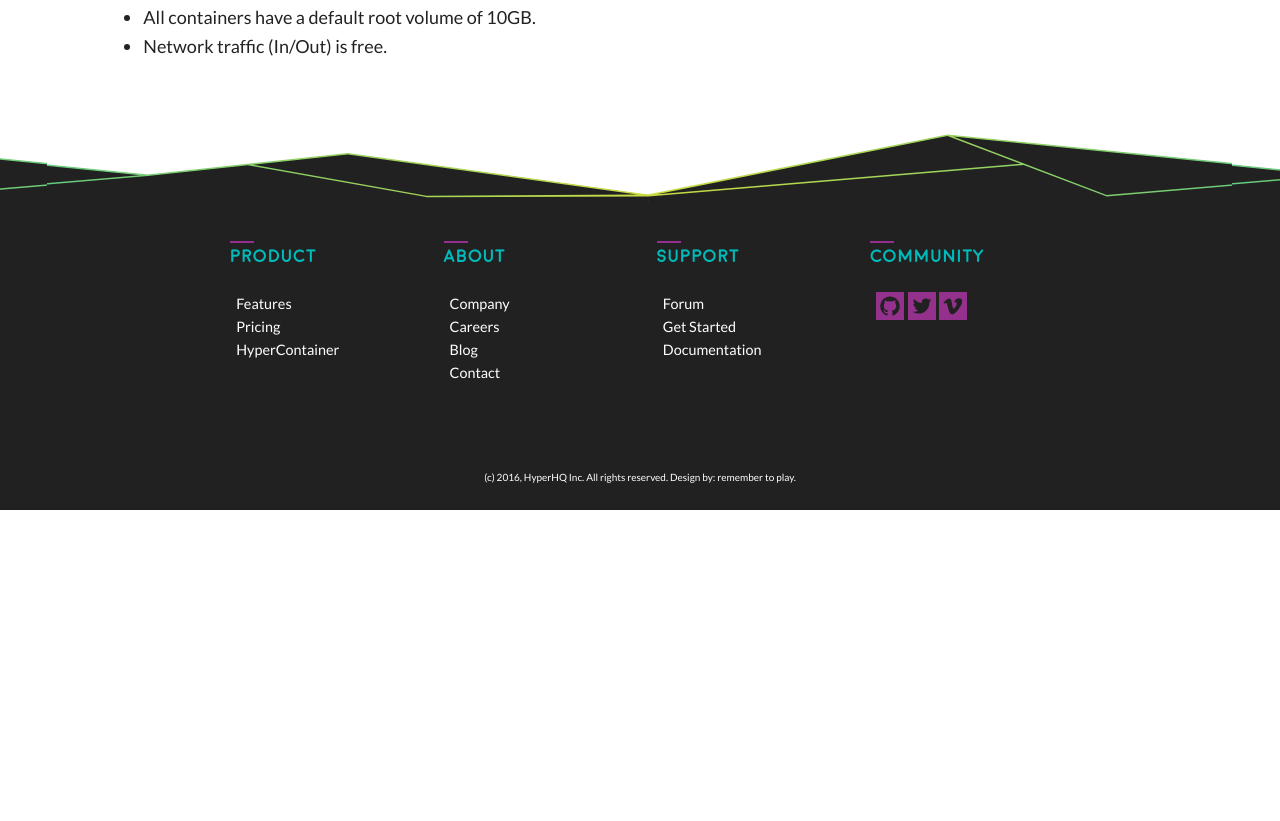
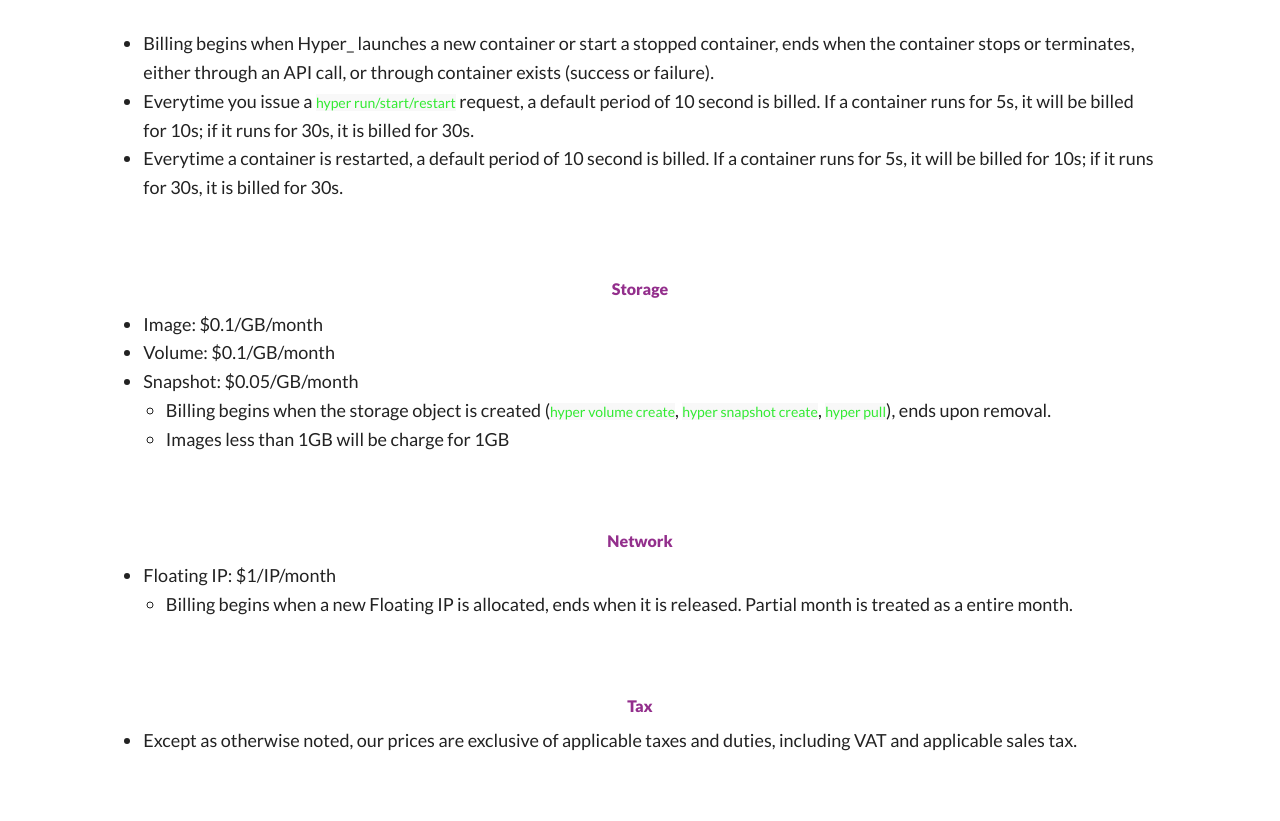
Before and after one commit to getdvm/hyper-web, a plain HTML site: page pricing.html in a window 1280 px wide. Shown: the part 719-1540 px from the top of the page. Before the commit the page ends 1229 px from the top, so only its background shows below. Drawn offline with nearby package versions, Linux system fonts and the light colour scheme.

Commit message:
Update pricing page

```diff
--- a/assets/scss/app/sections/_docs.scss
+++ b/assets/scss/app/sections/_docs.scss
@@ -49,4 +49,8 @@
 	.doc-block {
 		margin-bottom: 50px;
 	}
+
+	.pricing-header {
+		text-align: center;
+	}
 }
--- a/pricing.html
+++ b/pricing.html
@@ -132,7 +132,7 @@
       <div class="row doc-block">
 
         <div class="columns small-12 large-8 large-offset-2">
-
+          <h3 class="pricing-header">Container</h3>
           <table role="grid" class="hyper-table hyper-table-alt">
 
             <thead>
@@ -264,14 +264,58 @@
 
           <ul>
 
-            <li>All containers have a default root volume of 10GB.</li>
+            <li>Billing begins when Hyper_ launches a new container or start a stopped container, ends when the container stops or terminates, either through an API call, or through container exists (success or failure).</li>
 
-            <li>Network traffic (In/Out) is free.</li>
+            <li>Everytime you issue a <code>hyper run/start/restart</code> request, a default period of 10 second is billed. If a container runs for 5s, it will be billed for 10s; if it runs for 30s, it is billed for 30s.</li>
+
+            <li>Everytime a container is restarted, a default period of 10 second is billed. If a container runs for 5s, it will be billed for 10s; if it runs for 30s, it is billed for 30s.</li>
 
           </ul>
 
         </div>
 
+      </div>
+
+      <div class="row doc-block">
+        <div class="columns small-12 large-10 large-offset-1">
+          <h3 class="pricing-header">Storage</h3>
+          <ul>
+            <li>Image: $0.1/GB/month</li>
+            <li>Volume: $0.1/GB/month</li>
+            <li>
+              Snapshot: $0.05/GB/month
+              <ul>
+                <li>Billing begins when the storage object is created (<code>hyper volume create</code>, <code>hyper snapshot create</code>, <code>hyper pull</code>), ends upon removal.</li>
+                <li>Images less than 1GB will be charge for 1GB</li>
+              </ul>
+            </li>
+          </ul>
+        </div>
+      </div>
+
+      <div class="row doc-block">
+        <div class="columns small-12 large-10 large-offset-1">
+          <h3 class="pricing-header">Network</h3>
+          <ul>
+            <li>
+              Floating IP: $1/IP/month
+              <ul>
+                <li>Billing begins when a new Floating IP is allocated, ends when it is released. Partial month is treated as a entire month.</li>
+              </ul>
+            </li>
+          </ul>
+        </div>
+      </div>
+
+      <div class="row doc-block">
+        <div class="columns small-12 large-10 large-offset-1">
+          <h3 class="pricing-header">Tax</h3>
+          <ul>
+            <li>
+              Except as otherwise noted, our prices are exclusive of applicable taxes and duties, including VAT and applicable sales tax.
+            </li>
+          </ul>
+        </div>
       </div>
 
     </div>
```
Also changed, not shown: assets/css/style.min.css.
